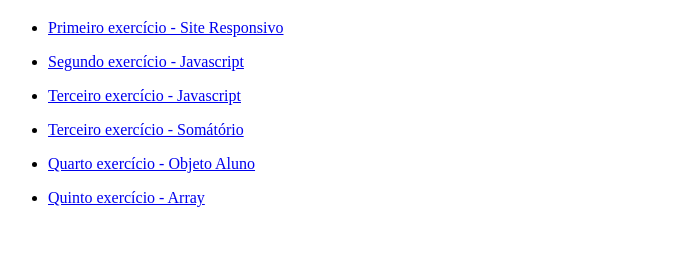
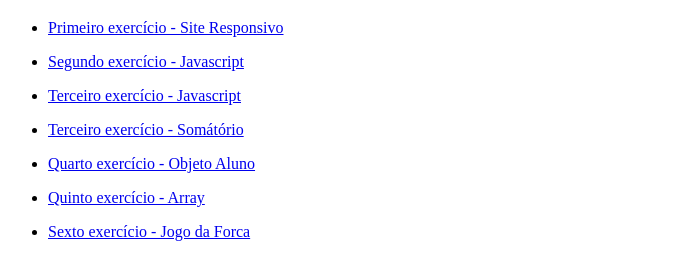
Before and after one commit to portugalz/Programa-o-Web-II, a plain HTML site: page index.html in a window 1280 px wide. Shown: the part 61-340 px from the top of the page, without its empty margins (0-676 px from the left). Drawn offline with Linux system fonts and the light colour scheme.

Commit message:
Adicionando o redirecionamento para o sétimo exercício

```diff
--- a/index.html
+++ b/index.html
@@ -14,6 +14,7 @@
     <ul><li><a href= "ex-em-sala2/ex3_sorteados.html" target = "_blank" > Terceiro exercício - Somátório </a></li></ul>
     <ul><li><a href= "objeto-aluno/objeto-aluno.html" target = "_blank" > Quarto exercício - Objeto Aluno </a></li></ul>
     <ul><li><a href= "array/array.html" target = "_blank" > Quinto exercício - Array </a></li></ul>
+    <ul><li><a href= "jogo-da-forca/forca.html" target = "_blank" > Sexto exercício - Jogo da Forca </a></li></ul>
 
 
 
```
Also changed, not shown: jogo-da-forca/forca.html (added), jogo-da-forca/forca.js (added).
